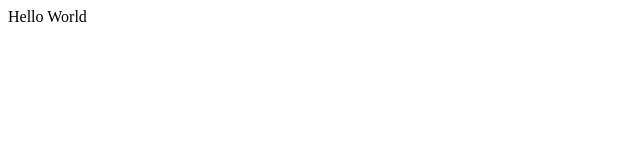
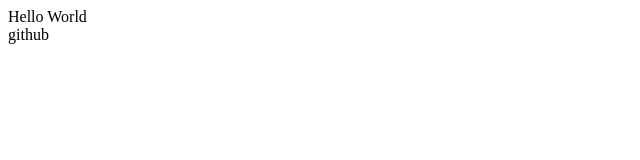
Before and after one commit to johnnymichael/projetodriven, a plain HTML site: page projetogit.html in a window 1280 px wide. Shown: the full height of the page, 0-640 px from the left. Drawn offline with Linux system fonts and the light colour scheme.

Commit message:
Update projetogit.html
commit pelo github

```diff
--- a/projetogit.html
+++ b/projetogit.html
@@ -1 +1 @@
-<html><head><title>projeto git</title></head><body><div> Hello World<div></body>
+<html><head><title>projeto git</title></head><body><div> Hello World<div><div>github</div></div></body>
```
